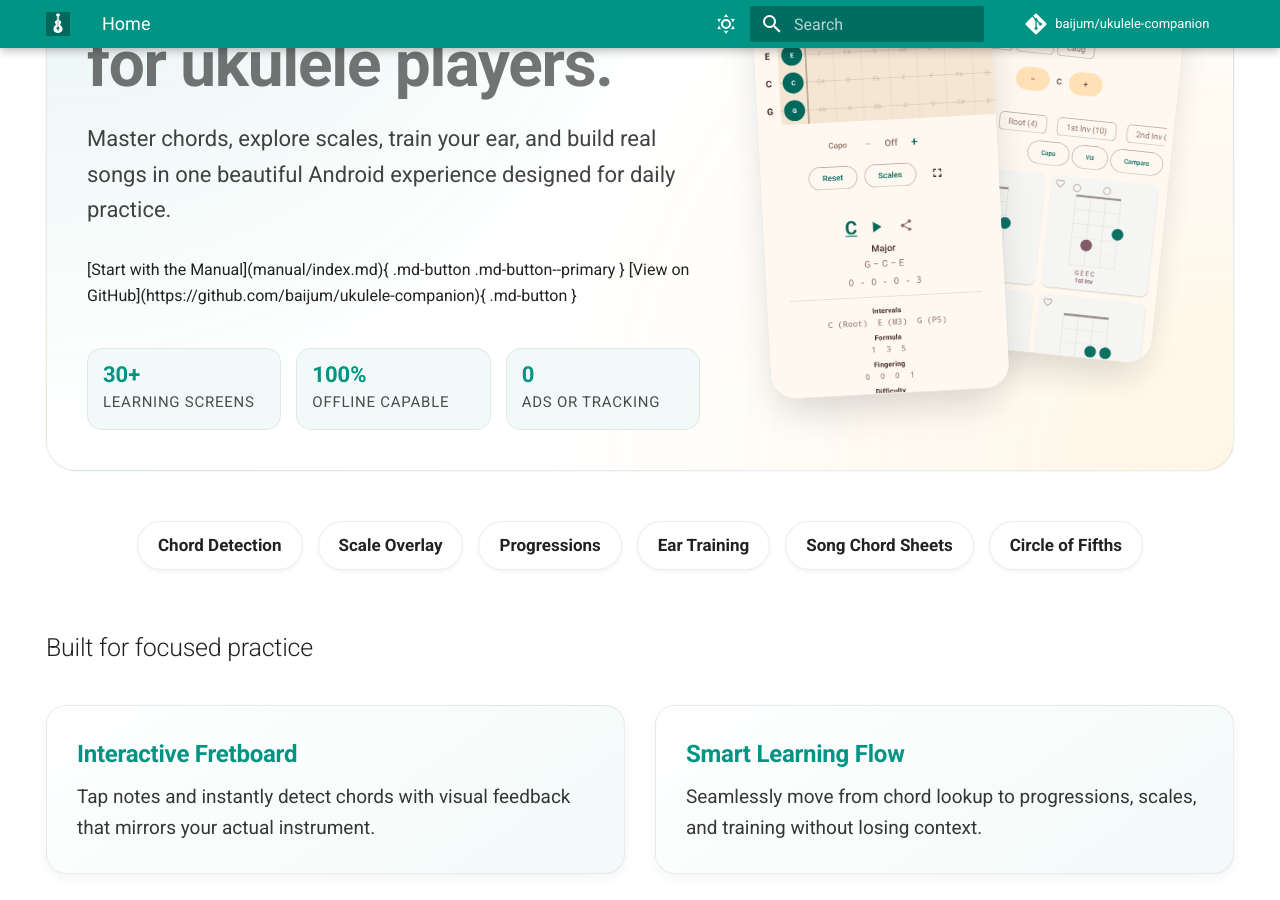
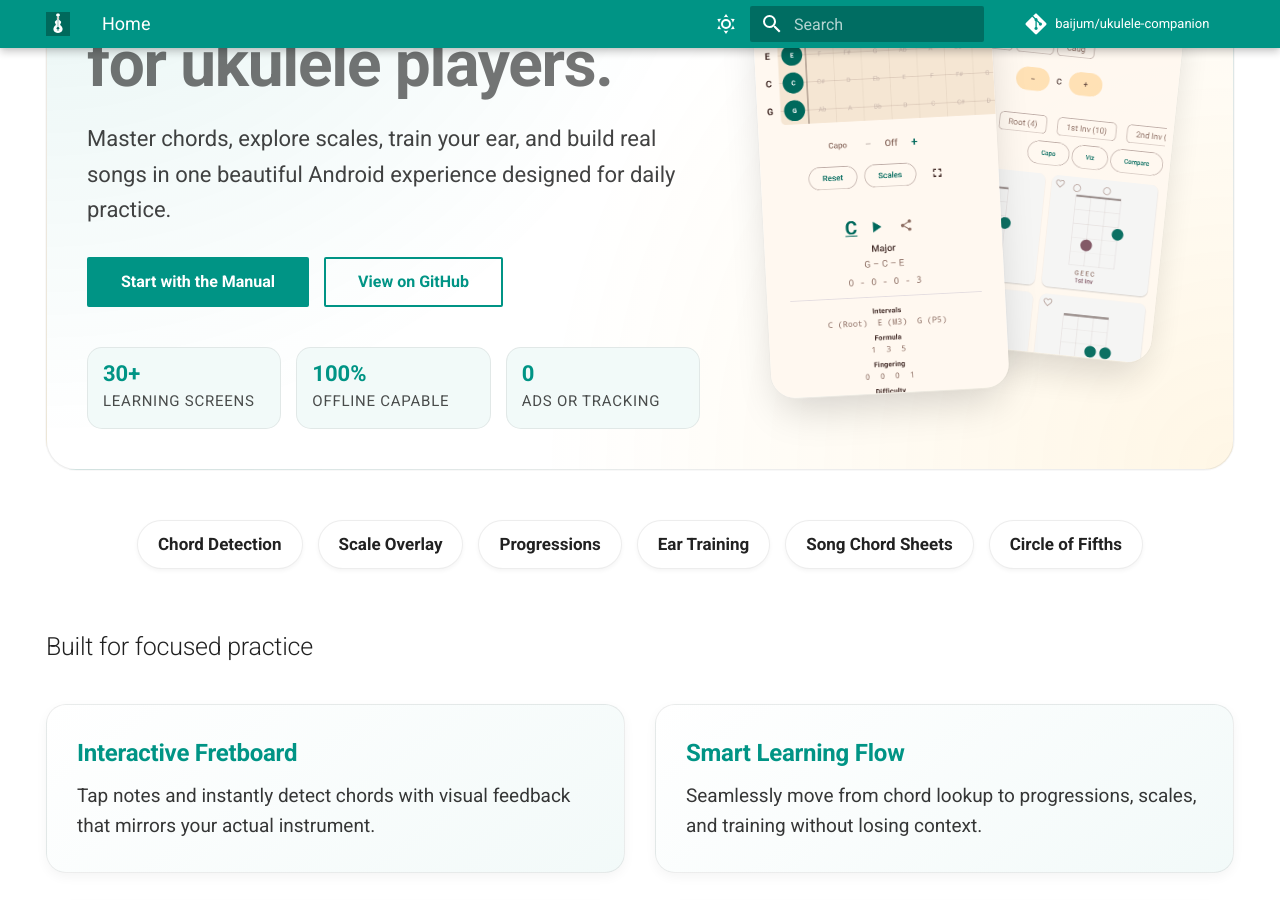
Before and after one commit to baijum/ukulele-chords, an MkDocs documentation site: the page built from docs/index.md, in a window 1280 px wide and 900 px high, scrolled down 484 px. Built offline with MkDocs 1.6.1 and Material for MkDocs 9.7.7, drawn with Linux system fonts in a browser that asks for light colours; comment, search, counter and statistics services are not loaded; some of the changed text lies outside the part shown.

Commit message:
Fix CTA buttons rendering as raw Markdown text.
Replace Markdown link + attr_list button syntax with plain HTML anchor
tags inside HTML blocks, since the attr_list extension does not process
correctly within indented HTML containers.

Co-authored-by: Cursor <cursoragent@cursor.com>

```diff
--- a/docs/index.md
+++ b/docs/index.md
@@ -18,9 +18,9 @@ hide:
       Master chords, explore scales, train your ear, and build real songs in one
       beautiful Android experience designed for daily practice.
     </p>
-    <div class="hero-cta" markdown>
-      [Start with the Manual](manual/index.md){ .md-button .md-button--primary }
-      [View on GitHub](https://github.com/baijum/ukulele-companion){ .md-button }
+    <div class="hero-cta">
+      <a href="manual/index.md" class="md-button md-button--primary">Start with the Manual</a>
+      <a href="https://github.com/baijum/ukulele-companion" class="md-button">View on GitHub</a>
     </div>
     <div class="hero-stats">
       <div><strong>30+</strong><span>learning screens</span></div>
@@ -93,14 +93,14 @@ hide:
   </figure>
 </div>
 
-<section class="cta-panel" markdown>
+<section class="cta-panel">
   <h2>Start playing better in minutes</h2>
   <p>Use the manual to get up and running, then explore the feature that matches your current goal.</p>
-  <div class="hero-cta" markdown>
-    [Read manual overview](manual/index.md){ .md-button .md-button--primary }
-    [Go to getting started](manual/01-getting-started.md){ .md-button }
+  <div class="hero-cta">
+    <a href="manual/index.md" class="md-button md-button--primary">Read manual overview</a>
+    <a href="manual/01-getting-started.md" class="md-button">Go to getting started</a>
   </div>
-  <p style="margin-top: 1.5rem; font-size: 0.85rem; opacity: 0.8;" markdown>
-    [Privacy Policy](privacy-policy.md)
+  <p style="margin-top: 1.5rem; font-size: 0.85rem; opacity: 0.8;">
+    <a href="privacy-policy.html">Privacy Policy</a>
   </p>
 </section>
```
